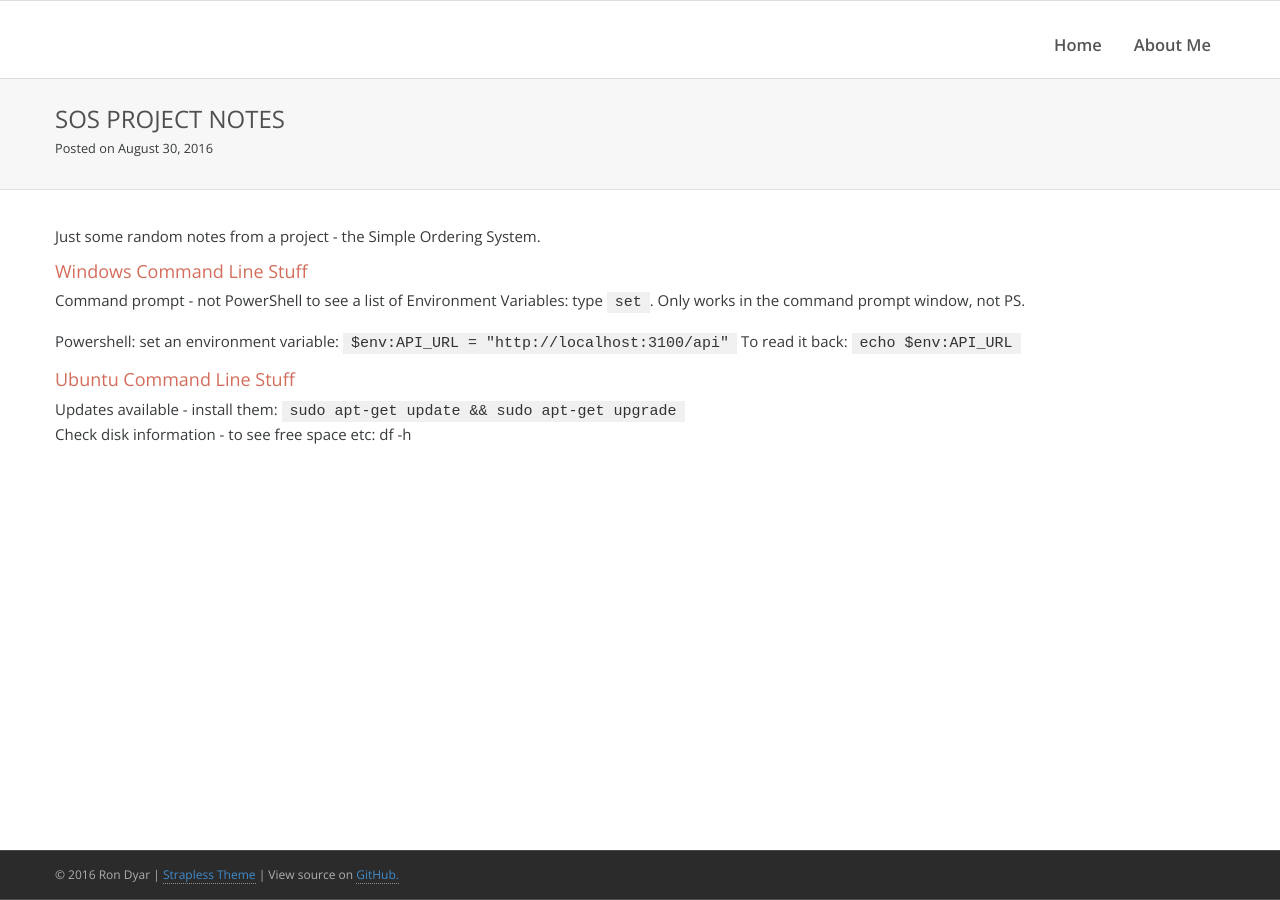
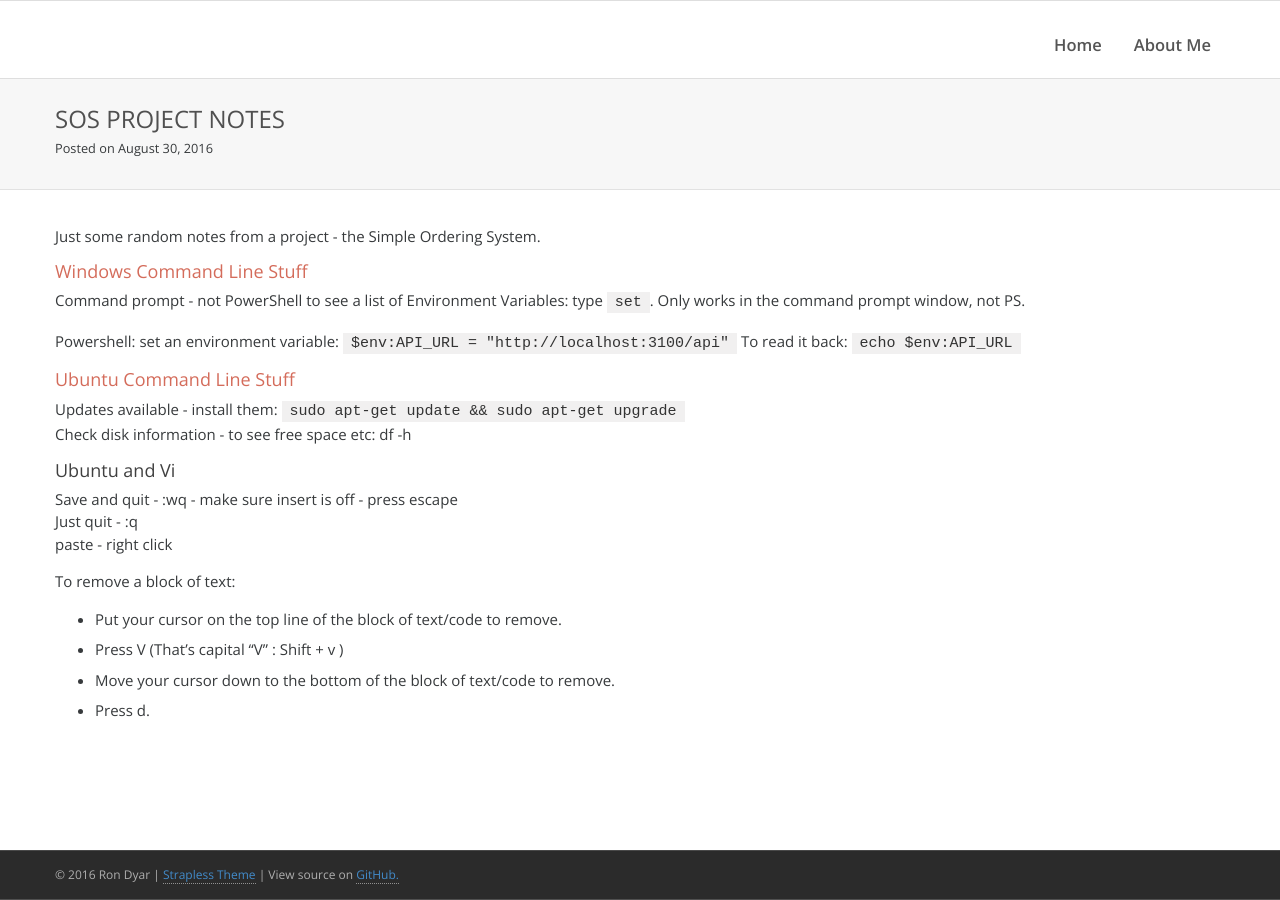
Before and after one commit to rdyar/rdyar.github.io, a Jekyll site: the page built from _posts/2016-08-30-SOS-project-notes.md, in a window 1280 px wide. Built offline with Jekyll 4.4.1, drawn with Linux system fonts in a browser that asks for light colours.

Commit message:
Update 2016-08-30-SOS-project-notes.md

```diff
--- a/_posts/2016-08-30-SOS-project-notes.md
+++ b/_posts/2016-08-30-SOS-project-notes.md
@@ -14,3 +14,16 @@ To read it back: `echo $env:API_URL`
 
 Updates available - install them: `sudo apt-get update && sudo apt-get upgrade`
 Check disk information - to see free space etc: df -h
+
+### Ubuntu and Vi
+
+Save and quit - :wq - make sure insert is off - press escape
+Just quit - :q
+paste - right click
+
+To remove a block of text:
+
+- Put your cursor on the top line of the block of text/code to remove.
+- Press V (That's capital "V" : Shift + v )
+- Move your cursor down to the bottom of the block of text/code to remove.
+- Press d.
```
